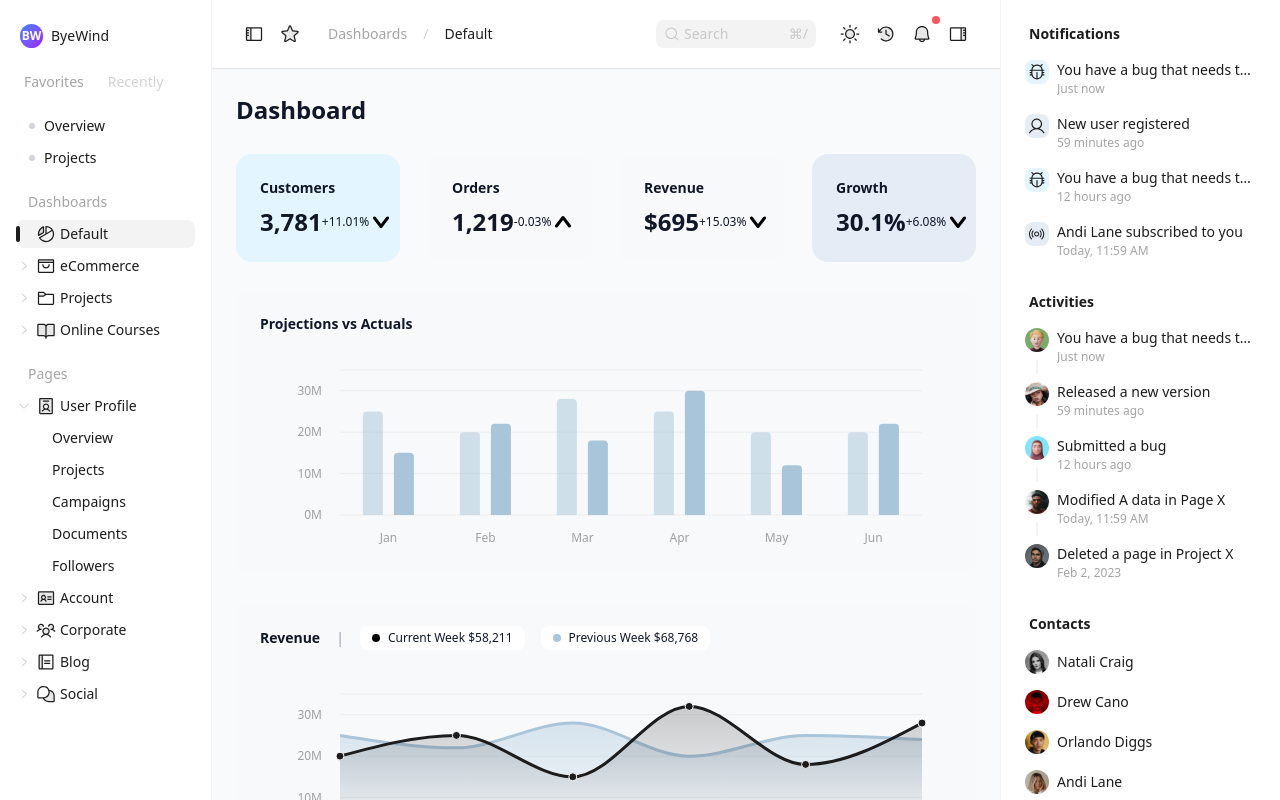
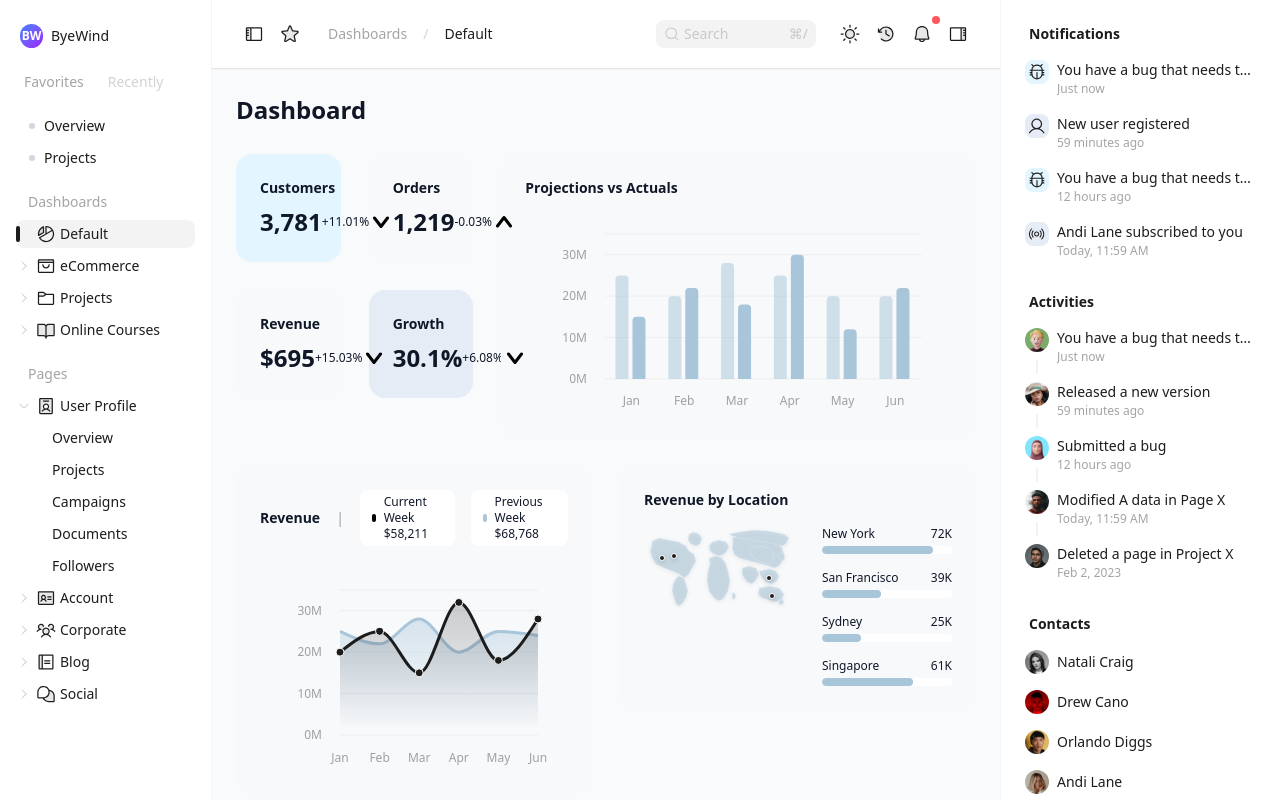
Before and after one commit to Shivam072001/juspay-dashboard, a React (Vite) app: page / in a window 1280 px wide. Built offline with nearby package versions, Linux system fonts and the light colour scheme.

Commit message:
layout fixed for dashboard

```diff
--- a/src/components/dashboard/DashboardContainer.tsx
+++ b/src/components/dashboard/DashboardContainer.tsx
@@ -7,33 +7,37 @@ import ProductsTable from './ProductsTable'
 
 export default function DashboardContainer() {
   return (
-    <div className="flex flex-row flex-wrap justify-stretch items-stretch gap-7 w-full max-w-[892px]">
-      <h1 className="text-2xl font-bold text-gray-900 text-left w-full">Dashboard</h1>
+    <div className="w-full max-w-[892px] flex flex-col gap-7">
+      <h1 className="text-2xl font-bold text-gray-900 text-left">Dashboard</h1>
 
-      {/* Stats Cards Row - Full Width */}
-      <div className="w-full">
+      {/* Row 1: Stats Cards (1/3) + Projections Chart (2/3) */}
+      <div className="flex flex-col lg:flex-row gap-7 w-full">
+        <div className="w-full lg:w-1/3">
           <StatsCards />
         </div>
-
-      {/* Projections Chart */}
-      <div className="flex-1 min-w-[400px]">
+        <div className="w-full lg:w-2/3">
           <ProjectionsChart />
         </div>
+      </div>
 
-      {/* Revenue Chart */}
-      <div className="flex-1 min-w-[400px]">
+      {/* Row 2: Revenue Chart (1/2) + World Map (1/2) */}
+      <div className="flex flex-col md:flex-row gap-7 w-full">
+        <div className="w-full md:w-1/2">
           <RevenueChart />
         </div>
-
-      {/* World Map / Revenue by Location */}
-      <div className="flex-1 min-w-[400px]">
+        <div className="w-full md:w-1/2">
           <WorldMap />
         </div>
+      </div>
 
-      {/* Sales Chart + Products Table Column */}
-      <div className="flex flex-col gap-7 flex-1 min-w-[400px]">
+      {/* Row 3: Products Table (1/2) + Sales Chart (1/2) */}
+      <div className="flex flex-col md:flex-row gap-7 w-full">
+        <div className="w-full md:w-1/2">
+          <ProductsTable />
+        </div>
+        <div className="w-full md:w-1/2">
           <SalesChart />
-        <ProductsTable />
+        </div>
       </div>
     </div>
   );
--- a/src/components/dashboard/StatsCards.tsx
+++ b/src/components/dashboard/StatsCards.tsx
@@ -3,7 +3,7 @@ import { kpiData } from '../../data/mockDashboardData';
 
 export default function StatsCards() {
   return (
-    <div className="grid grid-cols-1 md:grid-cols-2 xl:grid-cols-4 gap-7">
+    <div className="grid grid-cols-1 sm:grid-cols-2 gap-7">
       {kpiData.map((data, index) => (
         <StatCard key={index} data={data} />
       ))}
```
Lines whose indentation alone changed are shown as unchanged.
